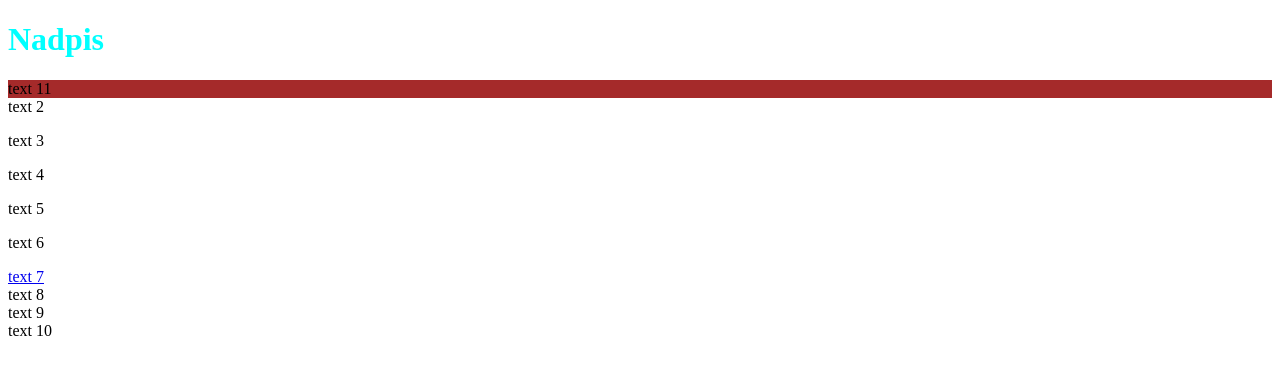
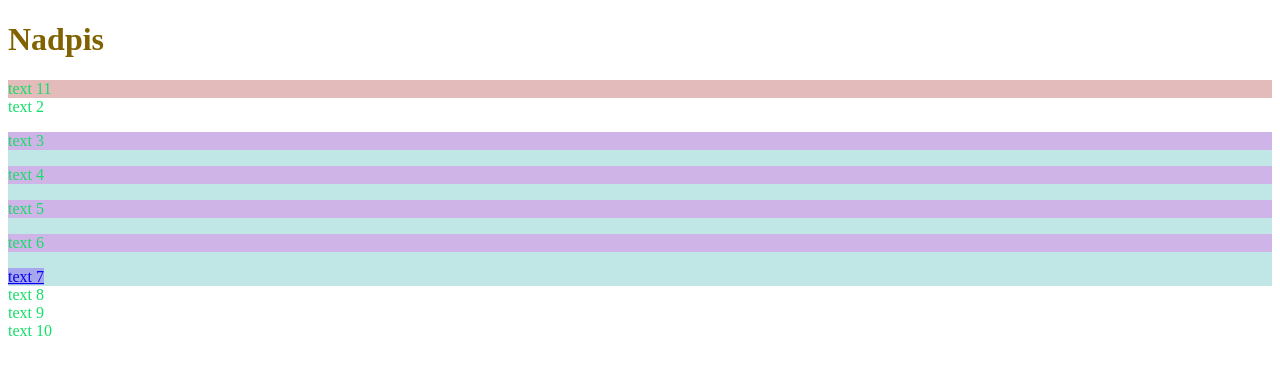
Before and after one commit to noodleloo6/iiktweby, a plain HTML site: page index.html in a window 1280 px wide. Drawn offline with Linux system fonts and the light colour scheme.

Commit message:
barvy pozadi

```diff
--- a/style.css
+++ b/style.css
@@ -1,2 +1,6 @@
-h1 {color: aqua;}
-#id1 {background-color: brown;}
+h1 {color: rgb(128, 98, 0);}
+#id1 {background-color: rgb(228, 187, 187);}
+.class1 {color: rgb(17, 223, 103);}
+a {background-color: rgb(167, 167, 238);}
+.class2.class3 {background-color:rgb(193, 230, 230);}
+.class2.class3 p {background-color: rgb(207, 181, 231);}
```
